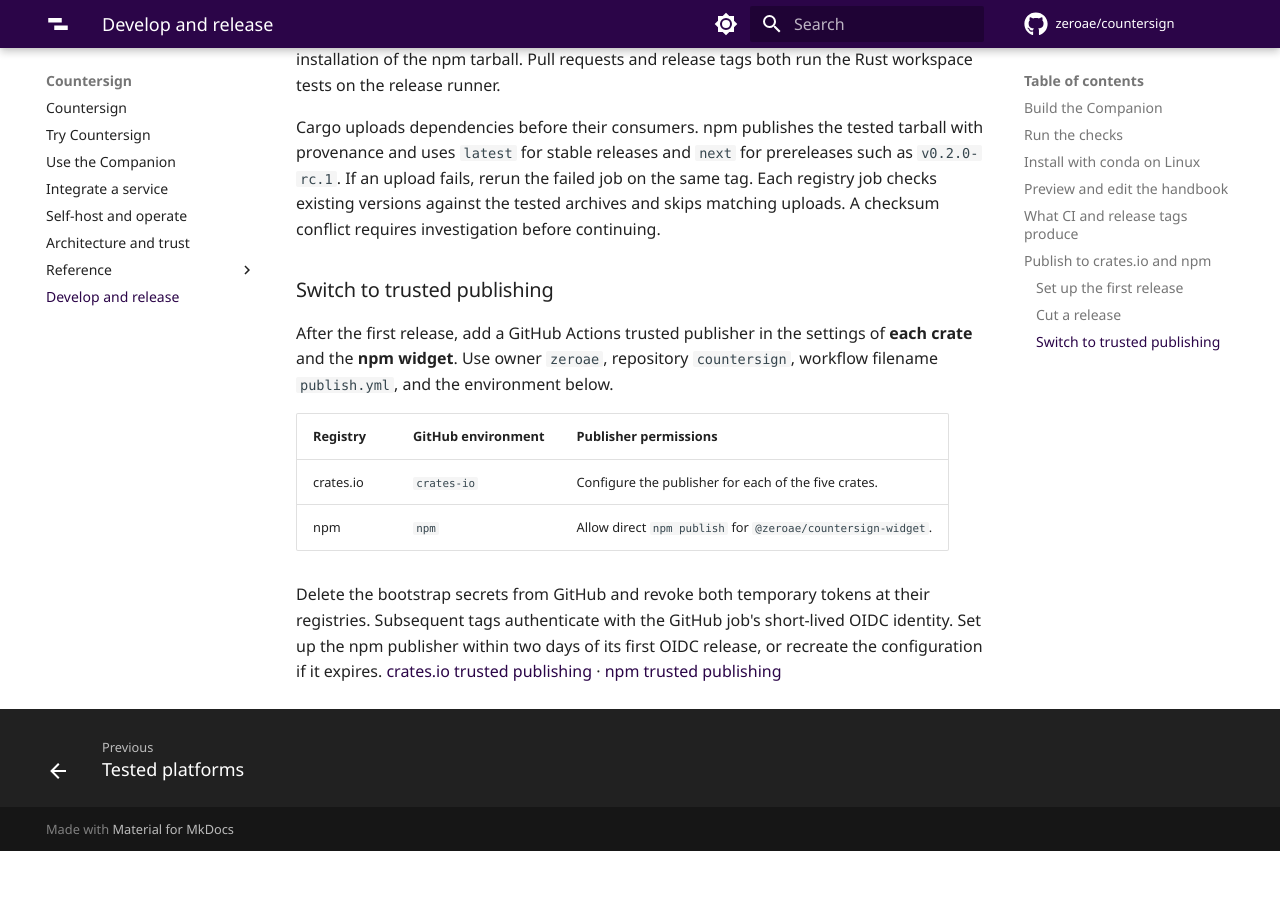
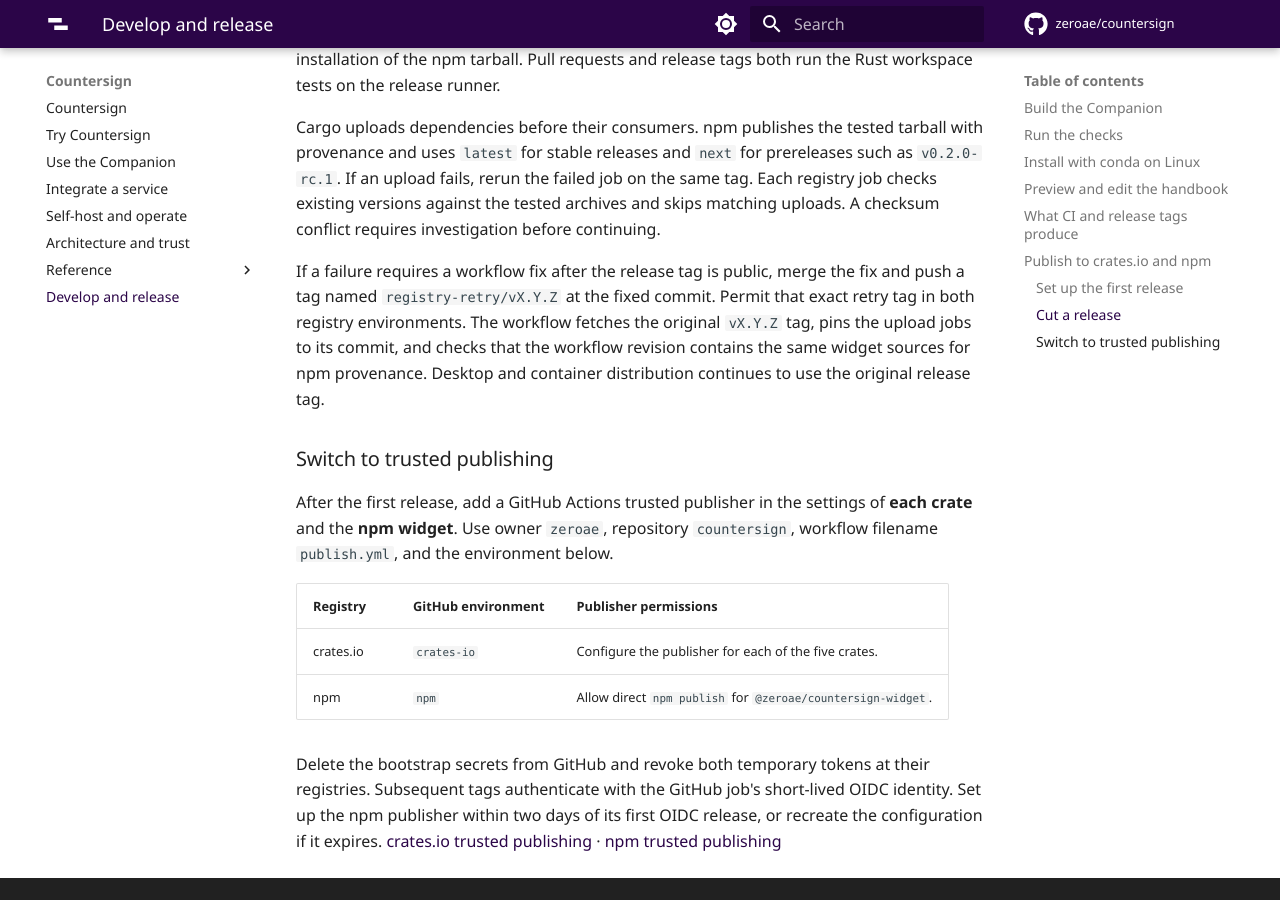
Before and after one commit to zeroae/countersign, an MkDocs documentation site: the page built from docs/develop.md, in a window 1280 px wide and 900 px high, scrolled down 3337 px. Built offline with MkDocs 1.6.1 and Material for MkDocs 9.7.7, drawn with Linux system fonts in a browser that asks for light colours; comment, search, counter and statistics services are not loaded; before the commit the page ends 4188 px from its top, so only the background shows below that.

Commit message:
Retry registry publication from the immutable release source

```diff
--- a/docs/develop.md
+++ b/docs/develop.md
@@ -86,6 +86,8 @@ Set the workspace version and internal dependency requirements in `Cargo.toml` a
 
 Cargo uploads dependencies before their consumers. npm publishes the tested tarball with provenance and uses `latest` for stable releases and `next` for prereleases such as `v0.2.0-rc.1`. If an upload fails, rerun the failed job on the same tag. Each registry job checks existing versions against the tested archives and skips matching uploads. A checksum conflict requires investigation before continuing.
 
+If a failure requires a workflow fix after the release tag is public, merge the fix and push a tag named `registry-retry/vX.Y.Z` at the fixed commit. Permit that exact retry tag in both registry environments. The workflow fetches the original `vX.Y.Z` tag, pins the upload jobs to its commit, and checks that the workflow revision contains the same widget sources for npm provenance. Desktop and container distribution continues to use the original release tag.
+
 ### Switch to trusted publishing
 
 After the first release, add a GitHub Actions trusted publisher in the settings of **each crate** and the **npm widget**. Use owner `zeroae`, repository `countersign`, workflow filename `publish.yml`, and the environment below.
```
Also changed, not shown: 1 other file.
